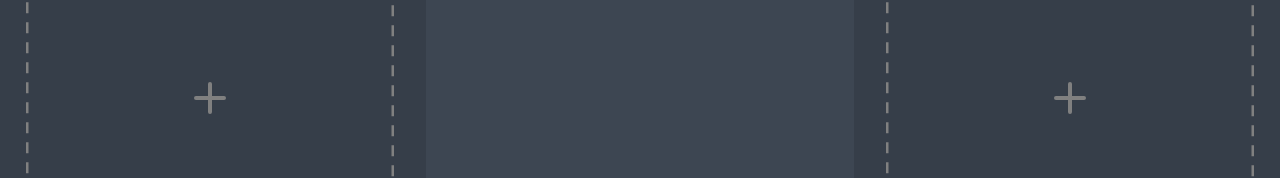
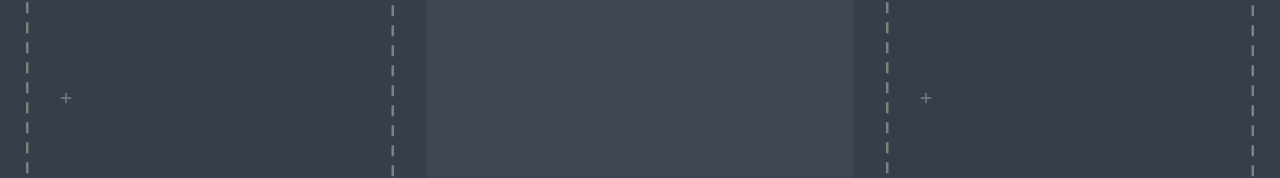
Before and after one commit to owenpete/streamvote, a Next.js app: page / in a window 1280 px wide. Shown: the part 366-544 px from the top of the page. Built offline with nearby package versions, Linux system fonts and the light colour scheme; what tmi.js would draw is missing.

Commit message:
add conditional styling to prevent vote items overflowing grid with 8+ slots

```diff
--- a/components/VoteItem.tsx
+++ b/components/VoteItem.tsx
@@ -5,6 +5,7 @@ interface Props{
   categoryData: any;
   openPopup: any;
   index: number;
+  categoryCount: number;
 }
 
 const VoteItem = (props: Props) =>{
@@ -14,16 +15,28 @@ const VoteItem = (props: Props) =>{
       props.categoryData?
         <div
           className='vote-item'
-          style={{backgroundColor: `${props.categoryData.color.hex}`}}
+          style={{
+            backgroundColor: `${props.categoryData.color.hex}`,
+            flexDirection: `${props.categoryCount > 6? 'row' : 'column'}`,
+            justifyContent: `${props.categoryCount > 6? 'space-between' : 'space-evenly'}`,
+            fontSize: `${props.categoryCount > 6? '60px' : '68px'}`
+         }}
         >
           <span
             className='vote-item__name'
             style={{
-              color: `${props.categoryData.color.name == 'black'? 'white' : 'black'}`
-              }
-            }
+              color: `${props.categoryData.color.name == 'black'? 'white' : 'black'}`,
+              }}
           >
             {props.categoryData.name}
+          </span>
+          <span
+            className='vote-item__votes'
+            style={{
+              color: `${props.categoryData.color.name == 'black'? 'white' : 'black'}`
+            }}
+            >
+              0
           </span>
         </div>
       :
--- a/pages/index.tsx
+++ b/pages/index.tsx
@@ -148,6 +148,7 @@ const Home: NextPage = () => {
                   openPopup={openPopup}
                   categoryData={category}
                   index={location}
+                  categoryCount={categoryCount}
                 />
               );
             })
@@ -168,6 +169,7 @@ const Home: NextPage = () => {
                   openPopup={openPopup}
                   categoryData={category}
                   index={location}
+                  categoryCount={categoryCount}
                 />
               )
             })
--- a/styles/voteItem.scss
+++ b/styles/voteItem.scss
@@ -1,22 +1,12 @@
-.vote-item{
-  height: 100%;
-  width: 100%;
-  border-radius: 5px;
-  padding: 2rem;
-
-}
-
 .vote-item{
   $voteSpacing: 1rem;
   display: flex;
   align-items: center;
-  justify-content: center;
-  flex-direction: column;
   width: 100%;
   height: 100%;
   margin-bottom: $voteSpacing;
-  font-size: 48px;
   border-radius: 20px;
+  padding: 2rem;
   transition: all 200ms ease-in-out;
   &--placeholder{
     color: gray;
@@ -32,4 +22,7 @@
   &:last-child{
     margin: 0;
   }
+
+  &__name, &__votes{
+  }
 }
```
